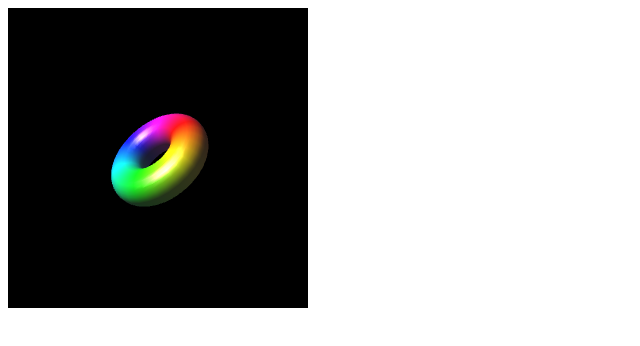
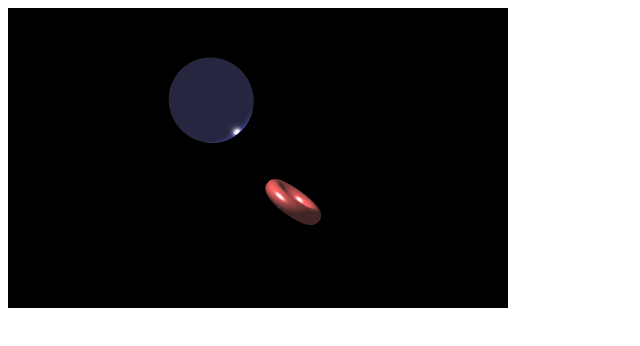
Before and after one commit to katsew/training-webgl, a plain HTML site: page index.html in a window 1280 px wide. Shown: the whole page, without its empty margins (0-640 px from the left). Drawn offline with Linux system fonts and the light colour scheme; animation ran at ten frames a second.

Commit message:
create sphere

```diff
--- a/js/app.js
+++ b/js/app.js
@@ -10,6 +10,9 @@ var app = (function(){
         gl, // webgl context
         vs, // vertex shader
         fs; // fragment shader
+
+    // private context
+    var _this = this;
 
     // #pragma region - private methods
     var _setVertexShader = function (shader) {
@@ -38,7 +41,10 @@ var app = (function(){
         color.push (r[i], g[i], b[i], a);
       }
       return color;
-    }
+    };
+
+    // #pragma region - public variables
+    this.texture = null;
 
     // #pragma region - public methods
     this.init = function(w, h, clearColor, depth){
@@ -50,13 +56,13 @@ var app = (function(){
       gl.clearColor(clearColor[0], clearColor[1], clearColor[2], clearColor[3]);
       gl.clearDepth (depth);
       gl.clear (gl.COLOR_BUFFER_BIT | gl.DEPTH_BUFFER_BIT);
-    }
+    };
 
     this.clearContext = function (clearColor, depth) {
       gl.clearColor(clearColor[0], clearColor[1], clearColor[2], clearColor[3]);
       gl.clearDepth (depth);
       gl.clear (gl.COLOR_BUFFER_BIT | gl.DEPTH_BUFFER_BIT);
-    }
+    };
 
     // getter, setter
     this.getVertexShader = function () {
@@ -70,11 +76,11 @@ var app = (function(){
 
     this.getCanvas = function () {
       return c;
-    }
+    };
 
     this.getContext = function () {
       return gl;
-    }
+    };
 
     this.createShader = function (id) {
       var shader = null;
@@ -146,7 +152,7 @@ var app = (function(){
         // if failure, throw error
         throw new Error (gl.getProgramInfoLog (program));
       }
-    }
+    };
 
     this.createVBO = function (data) {
       var vbo = gl.createBuffer ();
@@ -161,7 +167,7 @@ var app = (function(){
       gl.bindBuffer (gl.ARRAY_BUFFER, null);
 
       return vbo;
-    }
+    };
 
     this.createIBO = function (data) {
       var ibo = gl.createBuffer ();
@@ -171,6 +177,21 @@ var app = (function(){
       gl.bindBuffer (gl.ELEMENT_ARRAY_BUFFER, null);
 
       return ibo;
+    };
+
+    this.createTexture = function (source) {
+      var img = new Image ();
+
+      img.onload = function () {
+        var tex = gl.createTexture;
+        gl.bindTexture (gl.TEXTURE_2D, tex);
+        gl.texImage2D (gl.TEXTURE_2D, 0, gl.RGBA, gl.UNSIGNED_BYTE, img);
+        gl.generateMipmap (gl.TEXTURE_2D);
+        gl.bindTexture (gl.TEXTURE_2D, null);
+
+        _this.texture = tex;
+      }
+      img.src = source;
     }
 
     this.setShaderAttrib = function (vbo, attL, attS) {
@@ -181,9 +202,9 @@ var app = (function(){
         gl.vertexAttribPointer (attL[i], attS[i], gl.FLOAT, false, 0, 0);
       }
 
-    }
+    };
 
-    this.createTorus = function (row, column, irad, orad) {
+    this.createTorus = function (row, column, irad, orad, color) {
       var pos = [], col = [], idx = [], nor = [];
       for (var i=0; i <= row; i++) {
         var r = Math.PI * 2 / row * i;
@@ -197,9 +218,13 @@ var app = (function(){
           var tz = (rr * irad + orad) * Math.sin (tr);
           var rx = rr * Math.cos (tr);
           var rz = rr * Math.sin (tr);
+          if (color) {
+            var tc = color;
+          } else {
+            var tc = _hsva (360 / column * ii, 1, 1, 1);
+          }
           pos.push (tx, ty, tz);
           nor.push (rx, ry, rz);
-          var tc = _hsva (360 / column * ii, 1, 1, 1);
           col.push (tc[0], tc[1], tc[2], tc[3]);
         }
       }
@@ -210,9 +235,45 @@ var app = (function(){
           idx.push (r + column + 1, r + column + 2, r + 1);
         }
       }
-      return [pos, nor, col, idx];
+      return {p: pos, n:nor, c:col, i:idx};
+    };
+
+    this.createSphere = function (row, column, rad, color) {
+        var pos = new Array(), nor = new Array(),
+            col = new Array(), idx = new Array();
+        for(var i = 0; i <= row; i++){
+            var r = Math.PI / row * i;
+            var ry = Math.cos(r);
+            var rr = Math.sin(r);
+            for(var ii = 0; ii <= column; ii++){
+                var tr = Math.PI * 2 / column * ii;
+                var tx = rr * rad * Math.cos(tr);
+                var ty = ry * rad;
+                var tz = rr * rad * Math.sin(tr);
+                var rx = rr * Math.cos(tr);
+                var rz = rr * Math.sin(tr);
+                if (color) {
+                    var tc = color;
+                } else {
+                    var tc = _hsva(360 / row * i, 1, 1, 1);
+                }
+                pos.push(tx, ty, tz);
+                nor.push(rx, ry, rz);
+                col.push(tc[0], tc[1], tc[2], tc[3]);
+            }
+        }
+        r = 0;
+        for(i = 0; i < row; i++){
+            for(ii = 0; ii < column; ii++){
+                r = (column + 1) * i + ii;
+                idx.push(r, r + 1, r + column + 2);
+                idx.push(r, r + column + 2, r + column + 1);
+            }
+        }
+        return {p : pos, n : nor, c : col, i : idx};
     }
-  }
+
+  };
 
 
   // return singleton class.
@@ -230,44 +291,51 @@ window.onload = function(){
   // set clear color RGBA
   var clearColorArray = [0.0, 0.0, 0.0, 1.0];
 
-  app.init(300, 300, clearColorArray, 1.0);
+  app.init(500, 300, clearColorArray, 1.0);
   var c = app.getCanvas ();
   var gl = app.getContext ();
-  var vShader = app.createShader ('vertexShader');
-  var fShader = app.createShader ('fragmentShader');
+  var vShader = app.createShader ('vs');
+  var fShader = app.createShader ('fs');
   var prg = app.createProgram (vShader, fShader);
 
-
-  var torusData = app.createTorus (32, 32, 1.0, 2.0);
-  var position = torusData[0];
-  var normal = torusData[1]
-  var color = torusData[2];
-  var index = torusData[3];
-
-  // create VBO
-  var vbos = new Array (3);
-  vbos[0] = app.createVBO (position);
-  vbos[1] = app.createVBO (color);
-  vbos[2] = app.createVBO (normal);
-
-  var attLocation = new Array (3);
+  var attLocation = [];
   attLocation[0] = gl.getAttribLocation (prg, 'position');
   attLocation[1] = gl.getAttribLocation (prg, 'color');
   attLocation[2] = gl.getAttribLocation (prg, 'normal');
 
-  var attStride = new Array (2);
+  var attStride = [];
   attStride[0] = 3;
   attStride[1] = 4;
   attStride[2] = 3;
-  app.setShaderAttrib (vbos, attLocation, attStride);
 
-  // create IBO
-  var ibo = app.createIBO (index);
-  gl.bindBuffer (gl.ELEMENT_ARRAY_BUFFER, ibo);
 
-  gl.enable (gl.CULL_FACE);
-  gl.enable (gl.DEPTH_TEST);
-  gl.depthFunc (gl.LEQUAL);
+  // create torus
+  var torusData = app.createTorus (64, 64, 0.5, 1.5, [0.75, 0.25, 0.25, 1.0]);
+  var tPosition = app.createVBO (torusData.p);
+  var tNormal = app.createVBO (torusData.n);
+  var tColor = app.createVBO (torusData.c);
+  var tVBOList = [tPosition, tColor, tNormal];
+  var tIndex = torusData.i;
+  var tIBO = app.createIBO (tIndex);
+
+  // create sphere
+  var sphereData = app.createSphere (64, 64, 2.0, [0.25, 0.25, 0.75, 1.0]);
+  var sPosition = app.createVBO (sphereData.p);
+  var sNormal = app.createVBO (sphereData.n);
+  var sColor = app.createVBO (sphereData.c);
+  var sVBOList = [sPosition, sColor, sNormal];
+  var sIndex = sphereData.i;
+  var sIBO = app.createIBO (sIndex);
+
+
+  var uniLocation = [];
+  uniLocation[0] = gl.getUniformLocation (prg, 'mvpMatrix');
+  uniLocation[1] = gl.getUniformLocation (prg, 'mMatrix');
+  uniLocation[2] = gl.getUniformLocation (prg, 'invMatrix');
+  uniLocation[3] = gl.getUniformLocation (prg, 'lightPosition');
+  uniLocation[4] = gl.getUniformLocation (prg, 'eyeDirection');
+  uniLocation[5] = gl.getUniformLocation (prg, 'ambientColor');
+
   // create mat4 lib instance
   var m = new matIV ();
 
@@ -279,23 +347,19 @@ window.onload = function(){
   var mvpMatrix = m.identity (m.create ());
   var invMatrix = m.identity(m.create());
 
-  m.lookAt ([0.0, 0.0, 20.0], [0, 0, 0], [0, 1, 0], vMatrix);
-  m.perspective (45, c.width / c.height, 0.1, 100, pMatrix);
-  m.multiply (pMatrix, vMatrix, tmpMatrix);
-  m.inverse (mMatrix, invMatrix);
-
-  var lightDirection = [-0.5, 0.5, 0.5];
+  var lightPosition = [0.0, 0.0, 0.0];
   var ambientColor = [0.1, 0.1, 0.1, 1.0];
   var eyeDirection = [0.0, 0.0, 20.0];
 
-  var uniLocation = [];
-  uniLocation[0] = gl.getUniformLocation (prg, 'mvpMatrix');
-  uniLocation[1] = gl.getUniformLocation (prg, 'invMatrix');
-  uniLocation[2] = gl.getUniformLocation (prg, 'lightDirection');
-  uniLocation[3] = gl.getUniformLocation (prg, 'ambientColor');
-  uniLocation[4] = gl.getUniformLocation (prg, 'eyeDirection');
+  m.lookAt (eyeDirection, [0, 0, 0], [0, 1, 0], vMatrix);
+  m.perspective (45, c.width / c.height, 0.1, 100, pMatrix);
+  m.multiply (pMatrix, vMatrix, tmpMatrix);
 
   var count = 0;
+
+  gl.enable (gl.CULL_FACE);
+  gl.enable (gl.DEPTH_TEST);
+  gl.depthFunc (gl.LEQUAL);
 
   var animation = (function (w, r) {
     return w['r'+r] = w['r'+r] || w['webkitR'+r] || w['mozR'+r] || w['msR'+r] || w['oR'+r] || function(c){ w.setTimeout(c, 1000 / 60); };
@@ -306,19 +370,42 @@ window.onload = function(){
     app.clearContext(clearColorArray, 1.0);
     count++;
     var rad = (count % 360) * Math.PI / 180;
+    var tx = Math.cos (rad) * 3.5;
+    var ty = Math.sin (rad) * 3.5;
+    var tz = Math.sin (rad) * 3.5;
+
+    // render torus
+    app.setShaderAttrib (tVBOList, attLocation, attStride);
+    gl.bindBuffer (gl.ELEMENT_ARRAY_BUFFER, tIBO);
 
     m.identity (mMatrix);
-    m.rotate (mMatrix, rad, [1, 0, 1], mMatrix);
+    m.translate (mMatrix, [tx, -ty, -tz], mMatrix);
+    m.rotate (mMatrix, -rad, [0, 1, 1], mMatrix);
     m.multiply (tmpMatrix, mMatrix, mvpMatrix);
     m.inverse (mMatrix, invMatrix);
 
     gl.uniformMatrix4fv (uniLocation[0], false, mvpMatrix);
-    gl.uniformMatrix4fv (uniLocation[1], false, invMatrix);
-    gl.uniform3fv (uniLocation[2], lightDirection);
-    gl.uniform4fv (uniLocation[3], ambientColor);
+    gl.uniformMatrix4fv (uniLocation[1], false, mMatrix);
+    gl.uniformMatrix4fv (uniLocation[2], false, invMatrix);
+    gl.uniform3fv (uniLocation[3], lightPosition);
     gl.uniform3fv (uniLocation[4], eyeDirection);
+    gl.uniform4fv (uniLocation[5], ambientColor);
+    gl.drawElements(gl.TRIANGLES, torusData.i.length, gl.UNSIGNED_SHORT, 0);
 
-    gl.drawElements(gl.TRIANGLES, index.length, gl.UNSIGNED_SHORT, 0);
+
+    // render sphere
+    app.setShaderAttrib (sVBOList, attLocation, attStride);
+    gl.bindBuffer (gl.ELEMENT_ARRAY_BUFFER, sIBO);
+
+    m.identity (mMatrix);
+    m.translate(mMatrix, [-tx, ty, tz], mMatrix);
+    m.multiply(tmpMatrix, mMatrix, mvpMatrix);
+    m.inverse(mMatrix, invMatrix);
+
+    gl.uniformMatrix4fv (uniLocation[0], false, mvpMatrix);
+    gl.uniformMatrix4fv (uniLocation[1], false, mMatrix);
+    gl.uniformMatrix4fv (uniLocation[2], false, invMatrix);
+    gl.drawElements (gl.TRIANGLES, sphereData.i.length, gl.UNSIGNED_SHORT, 0);
 
     gl.flush ();
     animation(render);
```
Also changed, not shown: index.html (+24 -14 lines).
